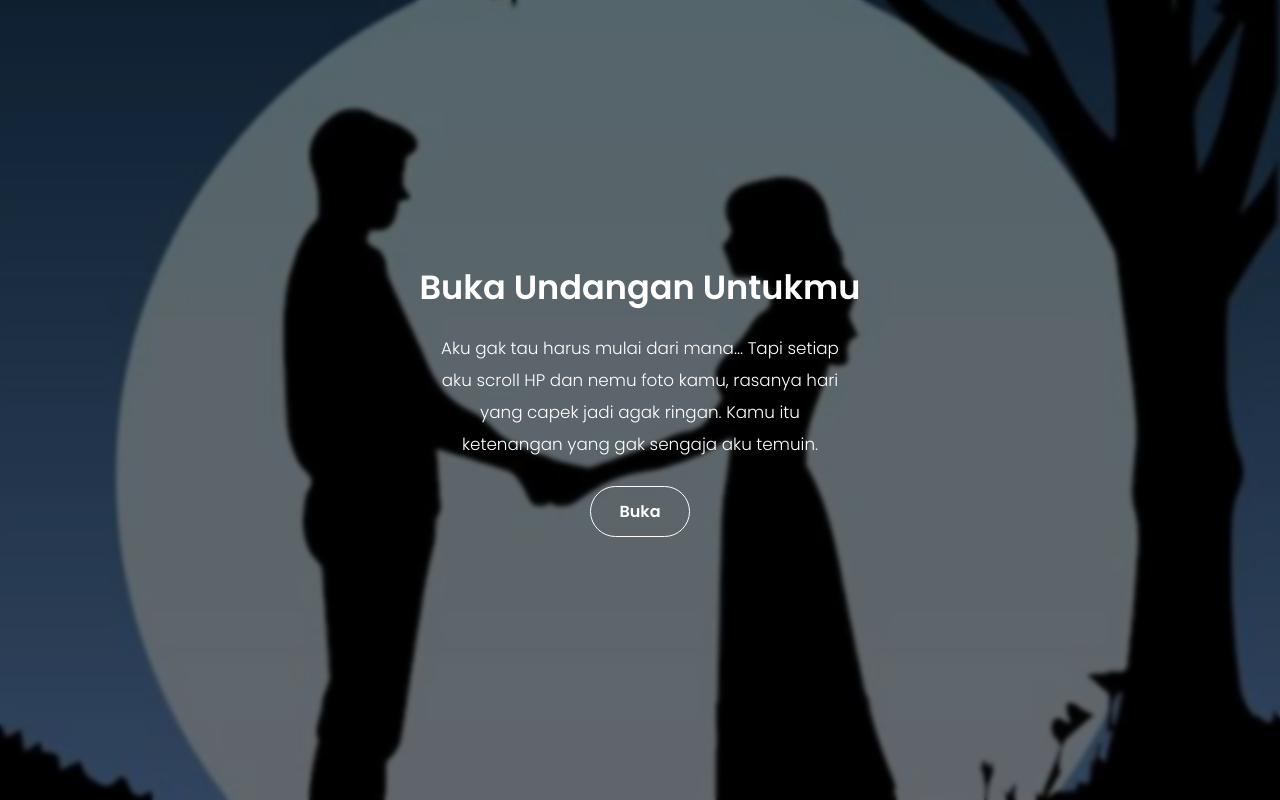
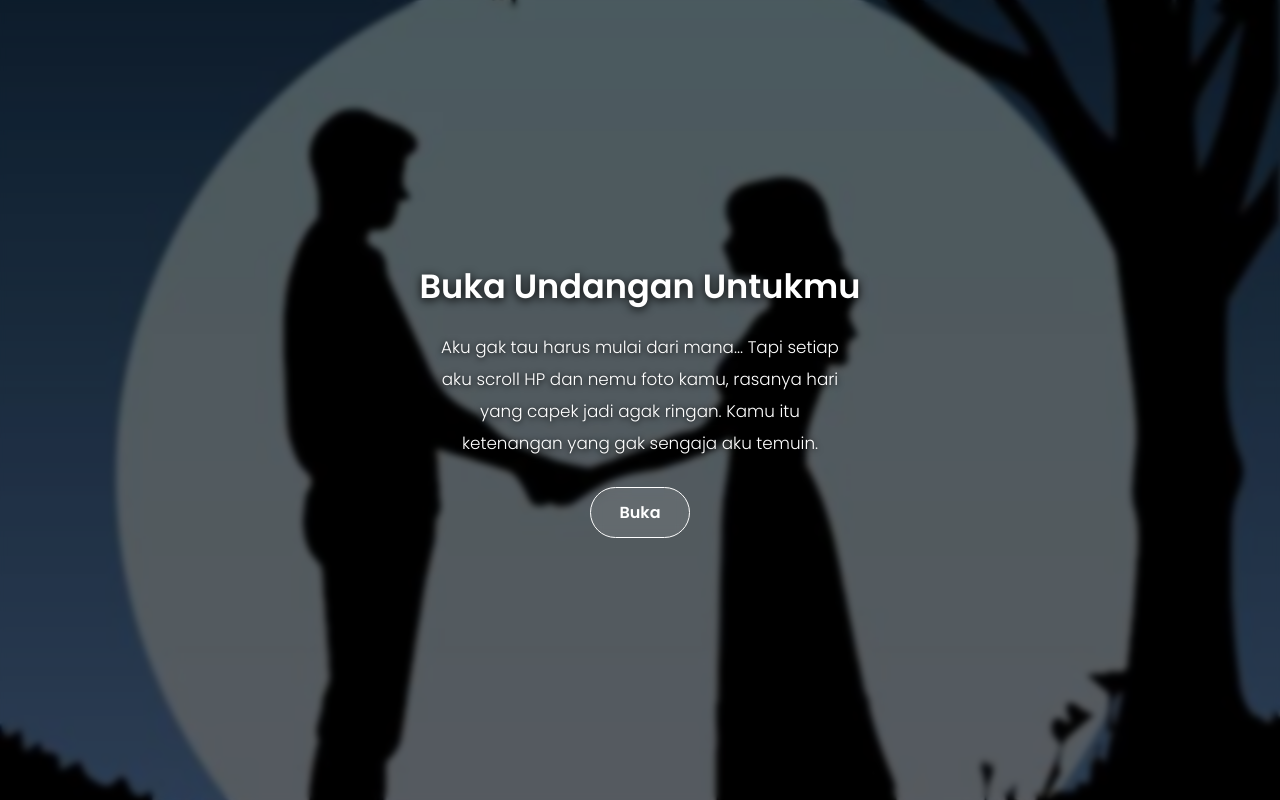
Before and after one commit to Sdeveandteam/undangan-buat-kamu, a plain HTML site: page index.html in a window 1280 px wide. Both pictures are taken after a click on the button "Buka". Drawn offline with nearby package versions, Linux system fonts and the light colour scheme.

Commit message:
Update index.html

```diff
--- a/index.html
+++ b/index.html
@@ -6,7 +6,7 @@
 <title>Undangan Untukmu</title>
 <meta property="og:title" content="Undangan Untukmu dari sdev">
 <meta property="og:description" content="Ada sesuatu yang mau aku bilang...">
-<meta property="og:image" content="images.jpeg">
+<meta property="og:image" content="https://raw.githubusercontent.com/Sdeveandteam/undangan-buat-kamu/main/images.jpeg">
 
 <!-- AOS Animation -->
 <link href="https://unpkg.com/aos@2.3.1/dist/aos.css" rel="stylesheet">
@@ -15,7 +15,7 @@
     * { margin: 0; padding: 0; box-sizing: border-box; font-family: 'Poppins', sans-serif; }
   body, html {
     height: 100%;
-    background: url('images.jpeg') no-repeat center/cover;
+    background: url('https://raw.githubusercontent.com/Sdeveandteam/undangan-buat-kamu/main/images.jpeg') no-repeat center/cover fixed;
     overflow: hidden;
     color: #fff;
   }
@@ -23,8 +23,8 @@
     content: '';
     position: absolute;
     top: 0; left: 0; width: 100%; height: 100%;
-    background: rgba(0,0,0,0.55);
-    backdrop-filter: blur(2px);
+    background: rgba(0,0,0,0.6);
+    backdrop-filter: blur(3px);
   }
 .page {
     position: absolute;
@@ -42,12 +42,13 @@
   }
 .page.active { opacity: 1; z-index: 2; }
 
-  h1 { font-size: 2.1rem; margin-bottom: 20px; font-weight: 600; }
+  h1 { font-size: 2.1rem; margin-bottom: 20px; font-weight: 600; text-shadow: 0 2px 10px #000; }
   p {
     font-size: 1.05rem;
     line-height: 1.9;
     max-width: 420px;
-    min-height: 120px; /* Biar gak loncat pas ngetik */
+    min-height: 130px; /* Biar gak loncat pas ngetik */
+    text-shadow: 0 1px 6px #000;
   }
 .cursor { border-right: 2px solid #fff; animation: blink 0.7s infinite; }
   @keyframes blink { 50% { border-color: transparent; } }
@@ -57,13 +58,13 @@
     padding: 12px 28px;
     border: 1.5px solid #fff;
     border-radius: 50px;
-    background: transparent;
+    background: rgba(255,255,255,0.1);
     color: #fff;
     font-weight: bold;
     cursor: pointer;
     transition: all 0.3s;
     font-size: 1rem;
-    backdrop-filter: blur(4px);
+    backdrop-filter: blur(6px);
   }
 .btn:hover { background: #fff; color: #ff5e62; }
 
@@ -77,14 +78,14 @@
     font-weight: bold;
     cursor: pointer;
     transition: all 0.3s ease;
-    background: transparent;
+    background: rgba(255,255,255,0.1);
     color: #fff;
+    backdrop-filter: blur(6px);
   }
   #btnMau { left: 0; }
   #btnMau:hover { background: #fff; color: #ff5e62; }
   #btnTidak { right: 0; }
 
-  /* Copyright */
 .copyright {
     position: absolute;
     bottom: 12px;
@@ -93,7 +94,6 @@
     z-index: 3;
   }
 
-  /* Hati jatuh */
 .heart {
     position: fixed;
     top: -10px;
@@ -109,9 +109,9 @@
 </head>
 <body>
 
-<!-- Musik Romantis dari repo -->
-<audio id="bgm" loop>
-  <source src="lagu.mp3" type="audio/mpeg">
+<!-- Musik dari repo lu -->
+<audio id="bgm" loop preload="auto">
+  <source src="https://raw.githubusercontent.com/Sdeveandteam/undangan-buat-kamu/main/lagu.mp3" type="audio/mpeg">
 </audio>
 
 <!-- Halaman 1 -->
@@ -151,7 +151,7 @@
   AOS.init({ duration: 1000, once: true });
   let typing = false;
 
-  // Play musik pas klik pertama kali
+  // Play musik pas klik pertama kali biar gak keblock browser
   document.body.addEventListener('click', () => {
     document.getElementById('bgm').play().catch(()=>{});
   }, { once: true });
@@ -182,17 +182,15 @@
   }
 
   function nextPage(n) {
-    if(typing) return; // Cegah skip pas lagi ngetik
+    if(typing) return;
     document.querySelector('.page.active').classList.remove('active');
     document.getElementById('page' + n).classList.add('active');
     typeWriter('text' + n, texts[n]);
     bikinHati();
   }
 
-  // Auto ketik halaman 1 pas load
   window.onload = () => typeWriter('text1', texts[1]);
 
-  // Tombol Tidak kabur
   const btnTidak = document.getElementById('btnTidak');
   btnTidak.addEventListener('mouseover', () => {
     const x = Math.random() * (window.innerWidth - 120);
@@ -202,17 +200,14 @@
     btnTidak.style.position = 'fixed';
   });
 
-  // Tombol Mau -> WA pakai meta whatsapp://
   function kirimWA() {
     const pesan = encodeURIComponent("Aku mau ya 😍 Kita jalanin pelan-pelan");
     window.location.href = `whatsapp://send?phone=62895351432524&text=${pesan}`;
-    // Fallback kalo WA app gak ada
     setTimeout(() => {
       window.location.href = `https://wa.me/62895351432524?text=${pesan}`;
-    }, 500);
+    }, 600);
   }
 
-  // Efek hati jatuh
   function bikinHati() {
     for(let i=0; i<12; i++){
       setTimeout(() => {
```
Lines whose indentation alone changed are shown as unchanged.
